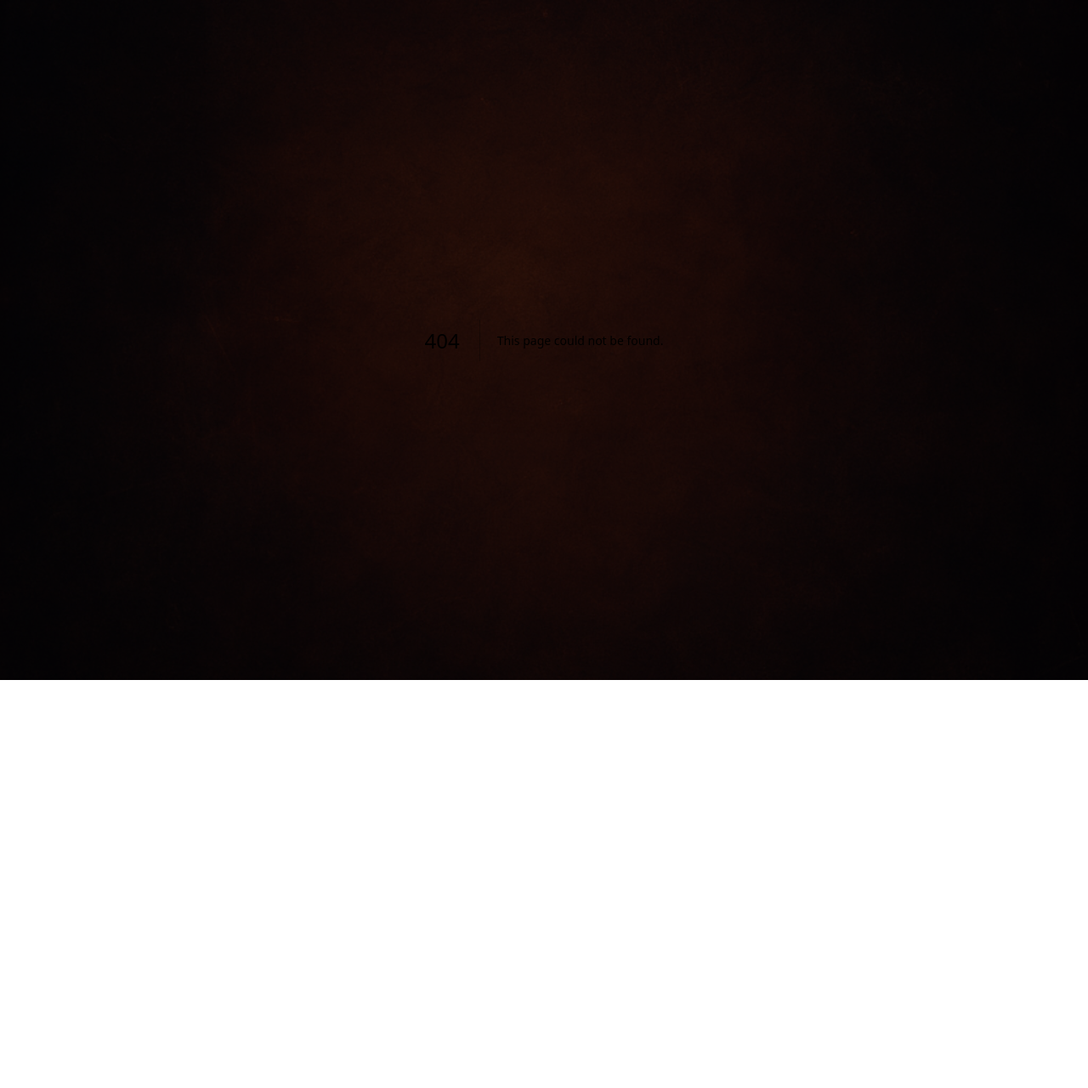
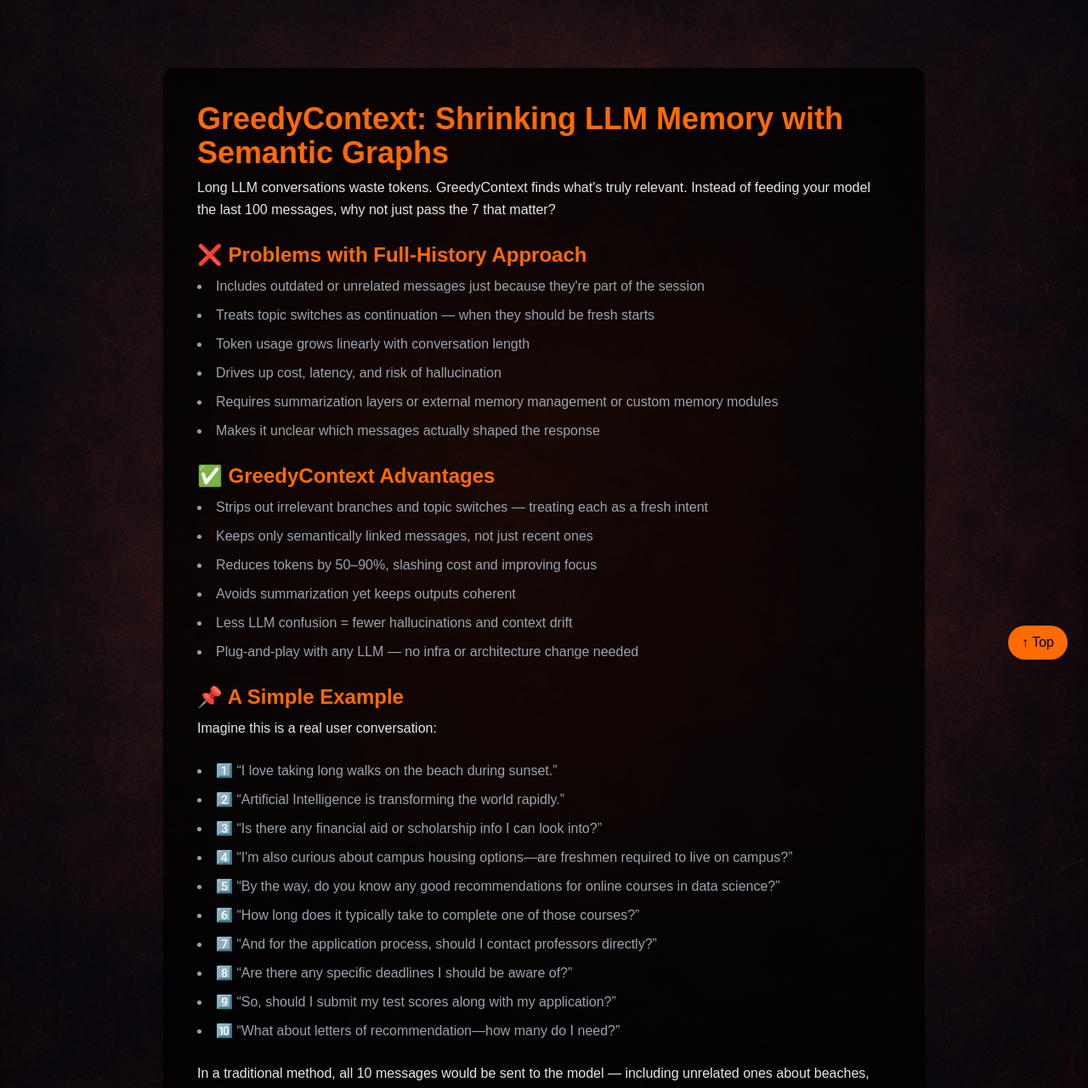
Before and after one commit to MedhaviMonish/medhavimonish.github.io, a Next.js app: page /blogs/greedy-context in a window 1280 px wide. Before the commit this address had no page. Shown: the top 1280 px of the page at 85% size. Before the commit the page ends 800 px from the top, so only its background shows below. Built offline with nearby package versions, Linux system fonts and the light colour scheme.

Commit message:
another blog greedy

```diff
--- a/next.config.ts
+++ b/next.config.ts
@@ -6,6 +6,9 @@ const nextConfig = {
   basePath: isExport ? "" : "",
   assetPrefix: isExport ? "" : "",
   trailingSlash: true,
+  images: {
+    domains: ['raw.githubusercontent.com'],
+  },
 };
 
 module.exports = nextConfig;
--- /dev/null
+++ b/src/app/blogs/greedy-context/page.tsx
@@ -0,0 +1,153 @@
+"use client";
+
+import CodeBlock from "@/components/CodeBlock";
+import Image from "next/image";
+
+export default function BlogGreedyContext() {
+  return (
+    <main
+      className="relative min-h-screen bg-cover bg-center bg-no-repeat bg-fixed flex justify-center items-start py-20 px-4"
+      style={{ backgroundImage: "url('/images/bg-home.png')" }}
+    >
+      <div className="w-full max-w-4xl bg-black/80 text-gray-200 p-10 rounded-xl shadow-md">
+
+        <h1 className="text-4xl font-bold text-ember mb-2">
+          GreedyContext: Shrinking LLM Memory with Semantic Graphs
+        </h1>
+        <p className="mb-6 leading-relaxed">
+          Long LLM conversations waste tokens. GreedyContext finds what's truly relevant.
+          Instead of feeding your model the last 100 messages, why not just pass the 7 that matter?
+        </p>
+
+        <h2 className="text-2xl font-bold text-ember mb-2">❌ Problems with Full-History Approach</h2>
+        <ul className="list-disc list-inside space-y-2 text-gray-400 leading-relaxed mb-6">
+          <li>Includes outdated or unrelated messages just because they're part of the session</li>
+          <li>Treats topic switches as continuation — when they should be fresh starts</li>
+          <li>Token usage grows linearly with conversation length</li>
+          <li>Drives up cost, latency, and risk of hallucination</li>
+          <li>Requires summarization layers or external memory management or custom memory modules</li>
+          <li>Makes it unclear which messages actually shaped the response</li>
+        </ul>
+
+        <h2 className="text-2xl font-bold text-ember mb-2">✅ GreedyContext Advantages</h2>
+        <ul className="list-disc list-inside space-y-2 text-gray-400 leading-relaxed mb-6">
+          <li>Strips out irrelevant branches and topic switches — treating each as a fresh intent</li>
+          <li>Keeps only semantically linked messages, not just recent ones</li>
+          <li>Reduces tokens by 50–90%, slashing cost and improving focus</li>
+          <li>Avoids summarization yet keeps outputs coherent</li>
+          <li>Less LLM confusion = fewer hallucinations and context drift</li>
+          <li>Plug-and-play with any LLM — no infra or architecture change needed</li>
+        </ul>
+
+        <h2 className="text-2xl font-bold text-ember mb-2">📌 A Simple Example</h2>
+        <p className="mb-6 leading-relaxed">
+          Imagine this is a real user conversation:
+        </p>
+          <ul className="list-disc list-inside space-y-2 text-gray-400 leading-relaxed mb-6">
+            <li>1️⃣ “I love taking long walks on the beach during sunset.”</li>
+            <li>2️⃣ “Artificial Intelligence is transforming the world rapidly.”</li>
+            <li>3️⃣ “Is there any financial aid or scholarship info I can look into?”</li>
+            <li>4️⃣ “I'm also curious about campus housing options—are freshmen required to live on campus?”</li>
+            <li>5️⃣ “By the way, do you know any good recommendations for online courses in data science?”</li>
+            <li>6️⃣ “How long does it typically take to complete one of those courses?”</li>
+            <li>7️⃣ “And for the application process, should I contact professors directly?”</li>
+            <li>8️⃣ “Are there any specific deadlines I should be aware of?”</li>
+            <li>9️⃣ “So, should I submit my test scores along with my application?”</li>
+            <li>🔟 “What about letters of recommendation—how many do I need?”</li>
+          </ul>
+        <p className="mb-6 leading-relaxed">
+          In a traditional method, all 10 messages would be sent to the model — including unrelated ones about beaches, data science, and student life.
+        </p>
+        <p className="mb-6 leading-relaxed">
+          With GreedyContext, only messages 🔟, 9️⃣, 8️⃣, 7️⃣, and 3️⃣ are selected — because they are semantically related to the application and admissions topic.
+          This drastically reduces token usage and focuses model attention on what actually matters.
+        </p>
+        <p className="mb-6 leading-relaxed">
+          If the user sends an 11<sup>th</sup> message like <b><i>“What is LLM?”</i></b>, then all previous 10 messages become irrelevant.
+          This method ensures those irrelevant messages are skipped — greatly benefiting LLMs during long sessions.
+        </p>
+
+        <h2 className="text-2xl font-bold text-ember mb-2">🔍 What GreedyContext Does</h2>
+        <ul className="list-disc list-inside space-y-2 text-gray-400 leading-relaxed mb-6">
+          <li>Embeds all conversation messages using SentenceTransformers</li>
+          <li>Builds a similarity graph using cosine scores</li>
+          <li>Restricts connections to past messages (upper triangular)</li>
+          <li>Uses greedy search to find the most relevant backward chain</li>
+          <li>Returns just the chain — no summarization needed</li>
+        </ul>
+        <p className="mb-6 leading-relaxed">
+          The full graph visualization takes time because it generates HTML, but the actual filtering is fast — in under 0.5 seconds, hundreds of messages can be reduced to a tenth or less.
+          This helps the LLM preserve context and respond faster by processing fewer tokens.
+        </p>
+        <h2 className="text-2xl font-bold text-ember mb-2">⚙️ The Code</h2>
+        <p className="mb-6 leading-relaxed">
+          The full code fits in one Python file. You embed, graph, and greedily walk back:
+        </p>
+        <CodeBlock language="python" code={`from sentence_transformers import SentenceTransformer
+import networkx as nx
+import numpy as np
+
+s = ["message 1", "message 2", ..., "latest message"]
+model = SentenceTransformer("all-MiniLM-L6-v2")
+embeddings = model.encode(s)
+similarities = np.inner(embeddings, embeddings)
+
+# Strict upper triangular
+for i in range(len(s)):
+  similarities[i, :i+1] = 0
+
+G = nx.DiGraph()
+for i in range(len(s)):
+  for j in range(i+1, len(s)):
+    if similarities[i][j] > 0.2:
+      G.add_edge(j+1, i+1, weight=similarities[i][j])
+
+# Greedy backward walk
+path = [len(s)]
+while path[-1] != 1:
+  preds = list(G[path[-1]].items())
+  if not preds: break
+  next_node = max(preds, key=lambda x: x[1]['weight'])[0]
+  path.append(next_node)
+path.reverse()`} />
+
+        <h2 className="text-2xl font-bold text-ember mb-2">🖼️ Visualizing the Greedy Path</h2>
+        <p className="mb-4 leading-relaxed">
+          The red path below shows the semantic trail GreedyContext selects.
+          We are tracking back from the latest user message to the first one.
+          The first visualization uses no threshold. The next one applies a small threshold to filter weaker links.
+          Gray edges represent all possible semantic links:
+        </p>
+        <Image
+          src="https://raw.githubusercontent.com/MedhaviMonish/GreedyContext/main/images/without_threshold.png"
+          alt="GreedyContext path visualization"
+          width={600}
+          height={600}
+          className="rounded shadow mb-6"
+        />
+
+
+        <h2 className="text-2xl font-bold text-ember mb-2">💡 Final Tip</h2>
+        <p className="mb-6 leading-relaxed">
+          For optimal results, filter out weak similarities (e.g., below 0.2). This makes the graph cleaner and the context chain sharper — like this:
+          <br /><br />
+          <Image
+            src="https://raw.githubusercontent.com/MedhaviMonish/GreedyContext/main/images/with_threshold.png"
+            alt="GreedyContext path visualization"
+            width={600}
+            height={600}
+            className="rounded shadow mb-6"
+          />
+          <br /><br />
+          💬 Bonus: You don’t need any database or summarization logic. Just plug this in and call your LLM with the selected messages.
+        </p>
+      </div>
+      <button
+        onClick={() => window.scrollTo({ top: 0, behavior: "smooth" })}
+        className="fixed bottom-6 right-6 z-50 bg-ember text-black px-4 py-2 rounded-full shadow-lg hover:bg-orange-400 transition"
+      >
+        ↑ Top
+      </button>
+    </main>
+  );
+}
--- a/src/components/BlogList.tsx
+++ b/src/components/BlogList.tsx
@@ -1,8 +1,13 @@
 const blogs = [
   {
-    title: "Why I Moved from JSON to YAML for LLM Tool Calls",
+    title: "Why I Moved from JSON to YAML for LLM Use cases",
     summary: "A deep dive into how YAML reduced token bloat, improved structure, and made LLM integrations more reliable than JSON.",
     link: "/blogs/json-to-yaml"
+  },
+  {
+    title: "GreedyContext: Shrinking LLM Memory with Semantic Graphs",
+    summary: "How I built a cosine-similarity graph and greedy search to reduce token cost in long LLM conversations — without losing context.",
+    link: "/blogs/greedy-context"
   }
 ];
 
```
